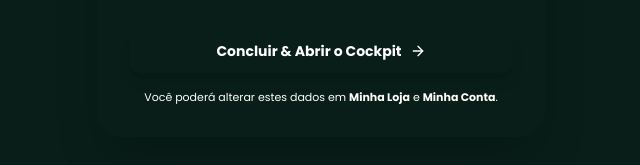
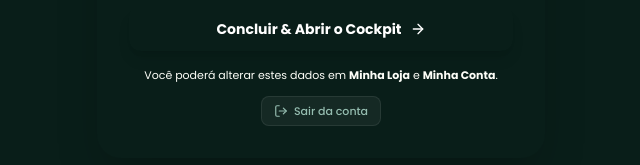
Before and after one commit to domingoslequechane/lojinha, a React (Vite) app in the folder frontend/: page /onboarding in a window 1280 px wide. Shown: the part 561-726 px from the top of the page, without its empty margins (319-959 px from the left). Built offline with nearby package versions, Linux system fonts and the light colour scheme; no server answers; sample sign-in values are in the browser's storage.

Commit message:
fix(branding): fix Lojinha name whitespace and add onboarding logout button

```diff
--- a/frontend/src/components/auth/LoginPage.tsx
+++ b/frontend/src/components/auth/LoginPage.tsx
@@ -78,8 +78,8 @@ export const LoginPage: React.FC = () => {
         {/* Brand */}
         <div className="flex flex-col items-center text-center mb-6">
           <LojinhaIcon size={56} className="mb-3" />
-          <h1 className="font-baloo font-bold text-2xl flex items-center gap-2" style={{ color: 'var(--color-text-primary)' }}>
-            Loj<span style={{ color: '#C1F76B' }}>inha</span>
+          <h1 className="font-baloo font-bold text-2xl flex items-center gap-2" style={{ color: 'var(--color-text-primary)', whiteSpace: 'nowrap' }}>
+            <span>{'Loj'}<span style={{ color: '#C1F76B' }}>{'inha'}</span></span>
             <span className="text-xs px-2 py-0.5 rounded-md font-sans font-semibold"
               style={{ color: '#C1F76B', backgroundColor: 'rgba(193,247,107,0.12)', border: '1px solid rgba(193,247,107,0.25)' }}>
               PRO
--- a/frontend/src/components/auth/OnboardingPage.tsx
+++ b/frontend/src/components/auth/OnboardingPage.tsx
@@ -1,6 +1,6 @@
 import React, { useState } from 'react';
 import { useNavigate } from 'react-router-dom';
-import { Store, ShoppingBag, Sparkles, MapPin, Smartphone, ArrowRight, AlertCircle, Check } from 'lucide-react';
+import { Store, ShoppingBag, Sparkles, MapPin, Smartphone, ArrowRight, AlertCircle, LogOut } from 'lucide-react';
 import { useAuth } from '../../context/AuthContext';
 import { CustomSelect } from '../common/CustomSelect';
 
@@ -19,7 +19,7 @@ const MOZ_PROVINCES = [
 
 export const OnboardingPage: React.FC = () => {
   const navigate = useNavigate();
-  const { user, completeOnboarding, isLoading } = useAuth();
+  const { user, completeOnboarding, logout, isLoading } = useAuth();
 
   const [storeName, setStoreName] = useState('');
   const [slogan, setSlogan] = useState('');
@@ -170,10 +170,19 @@ export const OnboardingPage: React.FC = () => {
           </button>
         </form>
 
-        <div className="mt-4 text-center">
+        <div className="mt-4 text-center space-y-3">
           <p className="text-[11px]" style={{ color: 'var(--color-text-secondary)' }}>
             Você poderá alterar estes dados em <strong>Minha Loja</strong> e <strong>Minha Conta</strong>.
           </p>
+          <button
+            type="button"
+            onClick={() => { logout?.(); navigate('/login'); }}
+            className="inline-flex items-center gap-1.5 text-[11px] font-medium px-3 py-1.5 rounded-lg transition-all duration-150 hover:opacity-80 cursor-pointer"
+            style={{ color: '#95BDB0', backgroundColor: 'rgba(255,255,255,0.05)', border: '1px solid rgba(255,255,255,0.08)' }}
+          >
+            <LogOut className="w-3.5 h-3.5" />
+            Sair da conta
+          </button>
         </div>
       </div>
     </div>
--- a/frontend/src/components/common/LoginhaLogo.tsx
+++ b/frontend/src/components/common/LoginhaLogo.tsx
@@ -51,11 +51,10 @@ export const LojinhaLogo: React.FC<LoginhaLogoProps> = ({
             className={`font-baloo font-bold tracking-normal ${textSize}`}
             style={{
               color: theme === 'light' ? '#0F2D26' : '#FDFEF8',
-              lineHeight: 1.1
+              lineHeight: 1.1,
+              whiteSpace: 'nowrap',
             }}
-          >
-            Loj<span style={{ color: '#C1F76B' }}>inha</span>
-          </span>
+          >{'Loj'}<span style={{ color: '#C1F76B' }}>{'inha'}</span></span>
           <span
             className="text-[9px] font-extrabold uppercase px-1.5 py-0.5 rounded tracking-wide font-sans"
             style={{
```
